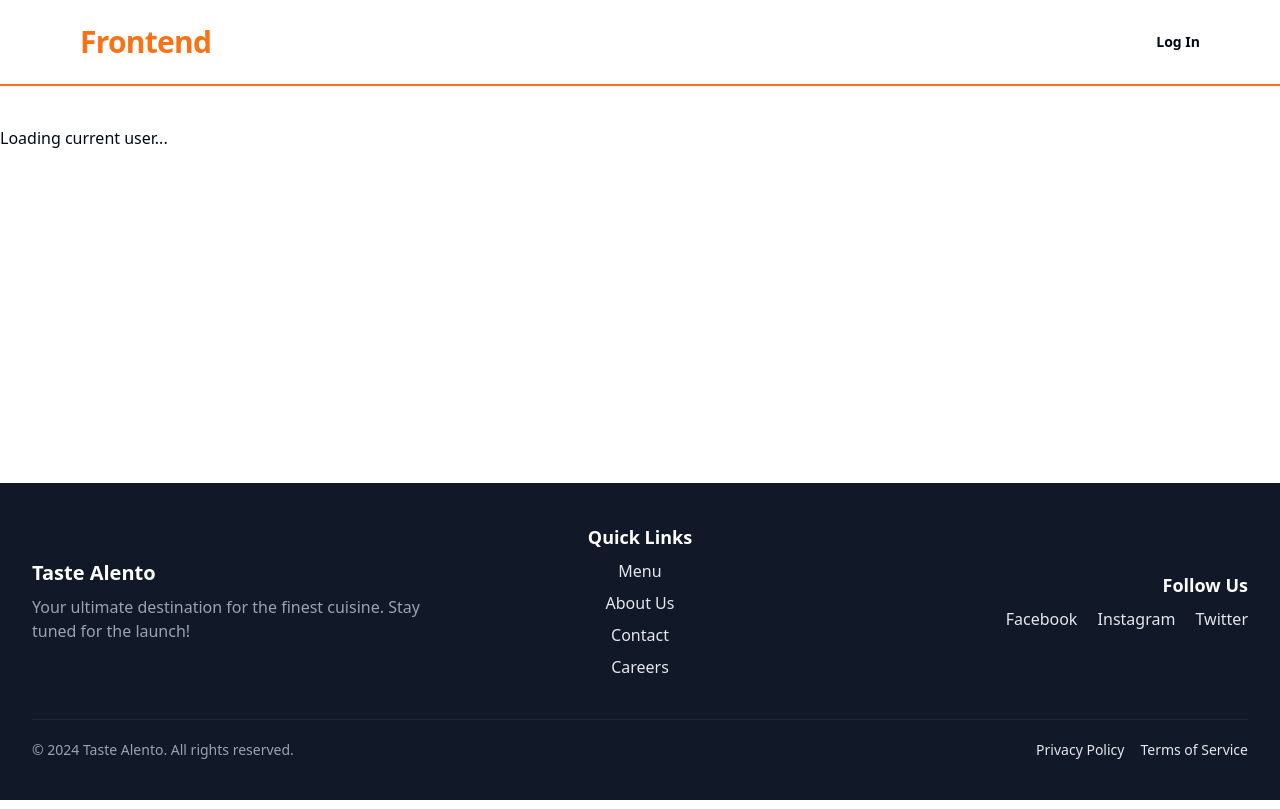
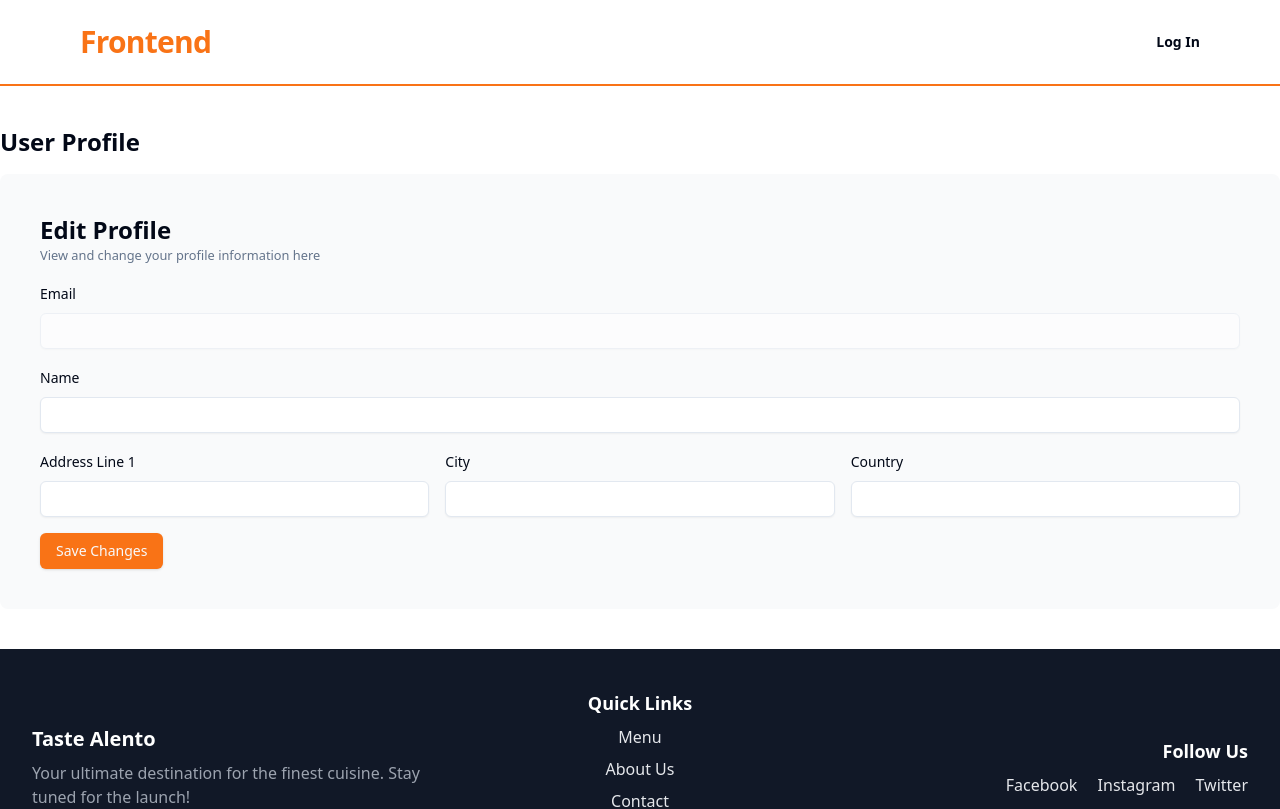
Before and after one commit to anilyadav6803/Taste_Alento, a React (Vite) app in the folder Frontend/: page /user-profile in a window 1280 px wide. Shown: the top 809 px of the page. Built offline with nearby package versions, Linux system fonts and the light colour scheme.

Commit message:
sonnar profile

```diff
--- a/Frontend/src/components/pages/UserPofile.tsx
+++ b/Frontend/src/components/pages/UserPofile.tsx
@@ -1,16 +1,23 @@
 import UserProfileForm, { UserFormData } from "@/form/user-profile-form/UserProfileForm";
-import { useCreateMyUser, useGetMyUser } from "@/api/MyUserApi";
+import { useCreateMyUser } from "@/api/MyUserApi";
 import { toast } from "sonner";
 
+// Mock current user data or fetch it dynamically
+const currentUser = {
+  name: "",
+  addressLine1: "",
+  city: "",
+  country: "",
+  email: "",
+};
+
 export default function UserProfile() {
-  // Fetch current user data dynamically
-  const { currentUser, isLoading: userLoading } = useGetMyUser();
-
-  // Get the mutation hook for creating/updating the user
-  const { createUser, isLoading: saveLoading } = useCreateMyUser();
+  const { createUser, isLoading } = useCreateMyUser();
 
   const handleSave = async (userProfileData: UserFormData) => {
     const apiRequest = {
+      auth0Id: "mock-auth0-id", // Replace with dynamic value if available
+      email: currentUser.email || "mock-email@example.com", // Replace with the current user's email
       name: userProfileData.name,
       addressLine1: userProfileData.addressLine1,
       city: userProfileData.city,
@@ -18,7 +25,7 @@ export default function UserProfile() {
     };
 
     try {
-      await createUser(apiRequest); // Create or update the user via API
+      await createUser(apiRequest);
       toast.success("Profile updated successfully!");
     } catch (error) {
       console.error("Failed to update user:", error);
@@ -26,18 +33,13 @@ export default function UserProfile() {
     }
   };
 
-  // If the current user is still loading, return a loading state
-  if (userLoading) {
-    return <div>Loading current user...</div>;
-  }
-
   return (
     <div>
       <h1 className="text-2xl font-bold mb-4">User Profile</h1>
       {/* Pass handleSave, isLoading, and currentUser as props */}
       <UserProfileForm
         onSave={handleSave}
-        isLoading={saveLoading}
+        isLoading={isLoading}
         currentUser={currentUser}
         title="Edit Profile"
         buttonText="Save Changes"
```
